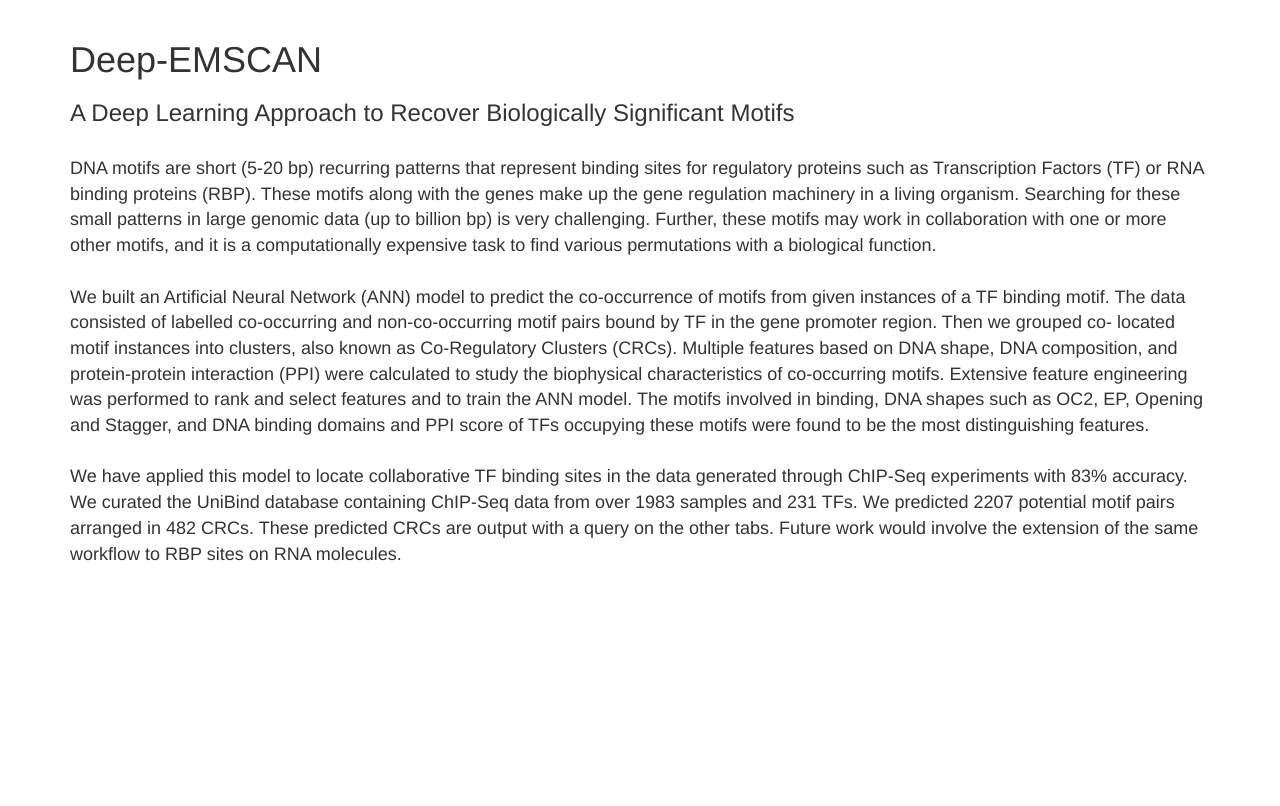
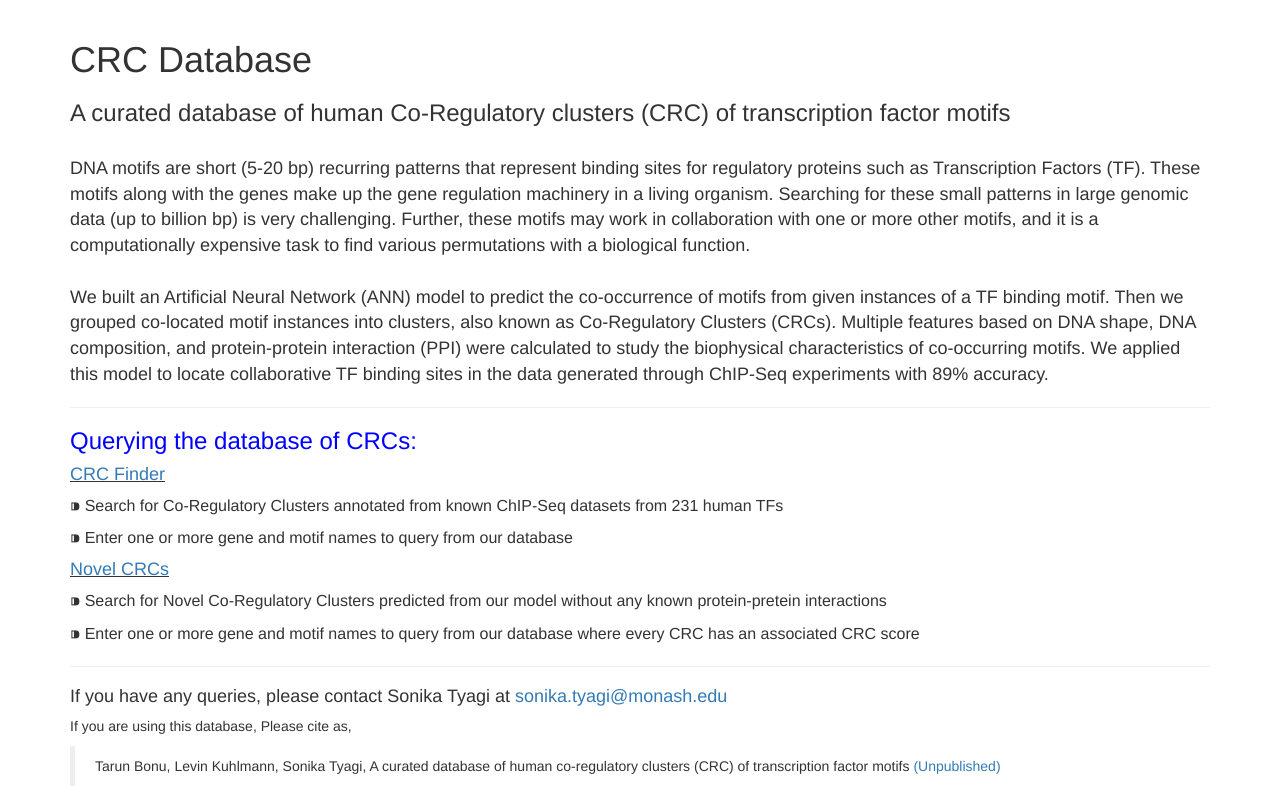
Before and after one commit to ryashpal/cidmirnaweb, a Django app: template templates/crc.html in a window 1280 px wide. Shown: the part 52-858 px from the top of the page. Before the commit the page ends 613 px from the top, so only its background shows below. Run offline with Django 3.2, Linux system fonts and the light colour scheme; the template is opened without the code that fills it, so the values that code supplies are empty; some libraries are stand-ins or nearby versions.

Commit message:
crc finder code updates

```diff
--- a/crc_finder/forms.py
+++ b/crc_finder/forms.py
@@ -1,6 +1,10 @@
 from django import forms
 
 class TextForm(forms.Form):
+    COLOR_CHOICES = (
+    ('homo_sapien','hg.38'),
+)
+    species = forms.CharField(label='Species', max_length=100, widget=forms.Select(choices=COLOR_CHOICES), initial='FIXED')
     gene_search = forms.CharField(label='Gene Search', max_length=100, required=False,
                                     widget=forms.TextInput(attrs={'placeholder': 'Eg: FTL, RP11-399B17.1'}))
     motif_search = forms.CharField(label='Motif Search', max_length=100, required=False,
--- a/crc_finder/views.py
+++ b/crc_finder/views.py
@@ -68,7 +68,7 @@ def get_crc(request):
             #Pagination
 
             page = request.GET.get('page', 1)
-            paginator = Paginator(result_records, 10)
+            paginator = Paginator(result_records, 50)
             try:
                 result_records = paginator.page(page)
             except PageNotAnInteger:
@@ -118,7 +118,7 @@ def get_novel_crc(request):
 
             # Pagination
             page = request.GET.get('page', 1)
-            paginator = Paginator(result_records, 10)
+            paginator = Paginator(result_records, 50)
             try:
                 result_records = paginator.page(page)
             except PageNotAnInteger:
--- a/templates/crc.html
+++ b/templates/crc.html
@@ -3,18 +3,54 @@
 {% block content %}
 {% load static %}
 
-<h1>Deep-EMSCAN</h1>
+<h1>CRC Database</h1>
 <h3>
-  A Deep Learning Approach to Recover Biologically Significant Motifs
+  A curated database of human Co-Regulatory clusters (CRC) of transcription factor motifs
   </h3>
   <br>
 <p style = 'font-size: 18px'>
-  DNA motifs are short (5-20 bp) recurring patterns that represent binding sites for regulatory proteins such as Transcription Factors (TF) or RNA binding proteins (RBP).
+  DNA motifs are short (5-20 bp) recurring patterns that represent binding sites for regulatory proteins such as Transcription Factors (TF).
   These motifs along with the genes make up the gene regulation machinery in a living organism. Searching for these small patterns in large genomic data (up to billion bp) is very challenging. Further, these motifs may work in collaboration with one or more other motifs, and it is a computationally expensive task to find various permutations with a biological function.
   <br><br>
-We built an Artificial Neural Network (ANN) model to predict the co-occurrence of motifs from given instances of a TF binding motif. The data consisted of labelled co-occurring and non-co-occurring motif pairs bound by TF in the gene promoter region. Then we grouped co- located motif instances into clusters, also known as Co-Regulatory Clusters (CRCs). Multiple features based on DNA shape, DNA composition, and protein-protein interaction (PPI) were calculated to study the biophysical characteristics of co-occurring motifs. Extensive feature engineering was performed to rank and select features and to train the ANN model. The motifs involved in binding, DNA shapes such as OC2, EP, Opening and Stagger, and DNA binding domains and PPI score of TFs occupying these motifs were found to be the most distinguishing features.
-<br><br>
-We have applied this model to locate collaborative TF binding sites in the data generated through ChIP-Seq experiments with 83% accuracy. We curated the UniBind database containing ChIP-Seq data from over 1983 samples and 231 TFs. We predicted 2207 potential motif pairs arranged in 482 CRCs.
-These predicted CRCs are output with a query on the other tabs. Future work would involve the extension of the same workflow to RBP sites on RNA molecules.
+We built an Artificial Neural Network (ANN) model to predict the co-occurrence of motifs from given instances of a TF binding motif. Then we grouped co-located motif instances into clusters, also known as Co-Regulatory Clusters (CRCs). Multiple features based on DNA shape, DNA composition, and protein-protein interaction (PPI) were calculated to study the biophysical characteristics of co-occurring motifs.
+We applied this model to locate collaborative TF binding sites in the data generated through ChIP-Seq experiments with 89% accuracy.
   </p>
+  <hr>
+  <h3 style = 'color:blue'>
+    Querying the database of CRCs:
+    </h3>
+    <h4>
+      <u><a href = '/crc_finder'>CRC Finder</a></u>
+      </h4>
+      <p style = 'font-size: 16px'>
+        ⁍ Search for Co-Regulatory Clusters annotated from known ChIP-Seq datasets from 231 human TFs
+        </p>
+        <p style = 'font-size: 16px'>
+          ⁍ Enter one or more gene and motif names to query from our database
+          </p>
+      <p>
+        </p>
+    <h4>
+      <u><a href = '/novel_crcs'>Novel CRCs</a></u>
+      </h4>
+      <p style = 'font-size: 16px'>
+        ⁍ Search for Novel Co-Regulatory Clusters predicted from our model without any known protein-pretein interactions
+        </p>
+        <p style = 'font-size: 16px'>
+          ⁍ Enter one or more gene and motif names to query from our database where every CRC has an associated CRC score
+          </p>
+  <hr>
+  <h4>
+    If you have any queries, please contact Sonika Tyagi at <a href = 'mailto:sonika.tyagi@monash.edu'>sonika.tyagi@monash.edu</a>
+    </h4>
+
+    <footer>
+    <p>If you are using this database, Please cite as,
+      </p>
+    <blockquote style="font-size: 14px; text-align: left;">
+      <p>
+        Tarun Bonu, Levin Kuhlmann, Sonika Tyagi, A curated database of human co-regulatory clusters (CRC) of transcription factor motifs<a> (Unpublished)</a></p>
+        </blockquote>
+        </footer>
+
 {% endblock %}
```
Also changed, not shown: crc_finder/templates/crc_webpage.html (deleted, +0 -86 lines), templates/crc_webpage.html (+18 -5 lines), templates/novel_crcs.html (+20 -6 lines).
